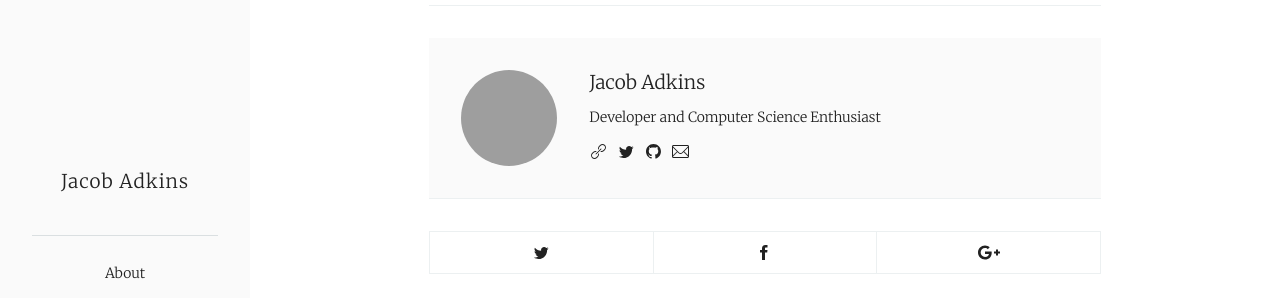
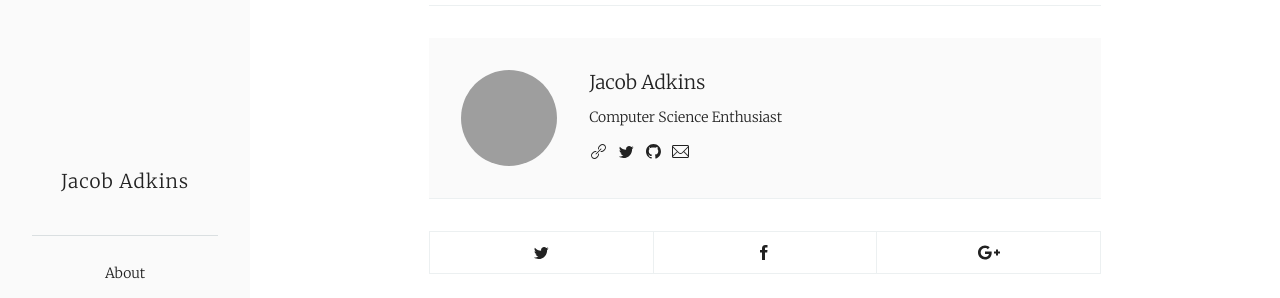
Before and after one commit to jpadkins/old_jpadkins.github.io, a Jekyll site: the page built from _posts/2016-9-28-welcome-to-jekyll.md, in a window 1280 px wide and 900 px high, scrolled down 769 px. Shown: the part 152-450 px from the top of the window. Built offline with Jekyll 4.4.1, drawn with Linux system fonts in a browser that asks for light colours; comment, search, counter and statistics services are not loaded; grey boxes are pictures that could not be loaded.

Commit message:
updated bio. now to write a new article or two. . .

```diff
--- a/_config.yml
+++ b/_config.yml
@@ -46,7 +46,7 @@ defaults:
 authors:
   jacob:
     name:             Jacob Adkins
-    bio:              Developer and Computer Science Enthusiast
+    bio:              Computer Science Enthusiast
     gravatar:         http://www.gravatar.com/avatar/85b220f00d20e713a89b9e9ffddb560f?s=300
     email:            jacobpadkins@gmail.com
     website:          jpa.io
```
